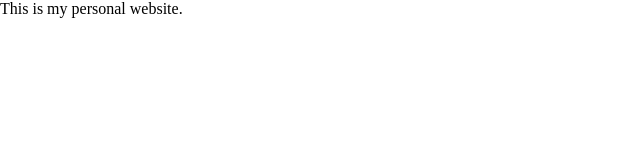
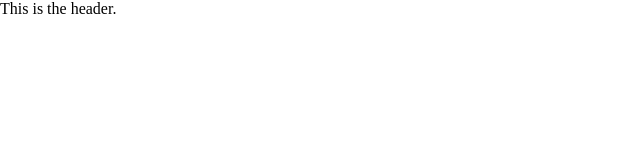
Before and after one commit to AdlaiMB/Personal-Website, a React (Create React App) app: page / in a window 1280 px wide. Shown: the top 160 px of the page, without its empty margins (0-640 px from the left). Built offline with nearby package versions, Linux system fonts and the light colour scheme.

Commit message:
create inital components

```diff
--- a/package.json
+++ b/package.json
@@ -34,5 +34,7 @@
       "last 1 firefox version",
       "last 1 safari version"
     ]
+  },
+  "devDependencies": {
   }
 }
--- a/src/App.js
+++ b/src/App.js
@@ -1,9 +1,10 @@
 import './styles/App.css';
+import Header from './components/Header';
 
 function App() {
   return (
     <div className="App">
-      This is my personal website.
+      <Header></Header>
     </div>
   );
 }
--- /dev/null
+++ b/src/components/Header.js
@@ -0,0 +1,9 @@
+function Header() {
+    return (
+        <header>
+            This is the header.
+        </header>
+    )
+}
+
+export default Header;
```
Also changed, not shown: src/components/About.js (added, +7 -0 lines), src/components/Card.js (added, +7 -0 lines), src/components/Footer.js (added, +9 -0 lines), src/components/Hero.js (added, +7 -0 lines), src/components/Interests.js (added, +7 -0 lines), src/components/Project.js (added, +7 -0 lines), src/components/Skills.js (added, +7 -0 lines).
